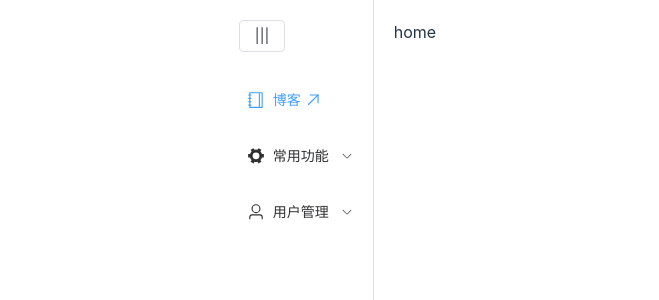
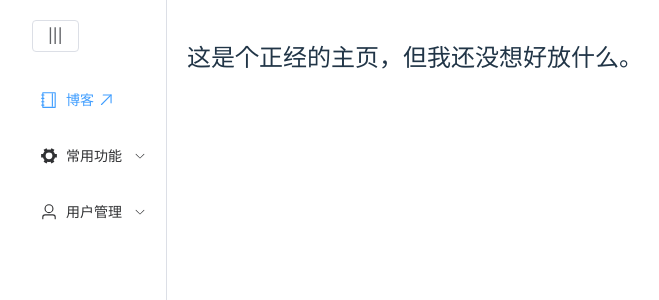
Before and after one commit to li1553770945/personal-page-fe, a Vue app: page /home in a window 1280 px wide. Shown: the top 300 px of the page, without its empty margins (300-959 px from the left). Built offline with nearby package versions, Linux system fonts and the light colour scheme; no server answers.

Commit message:
feat(file):未登录用户将不可见上传以及下载文件

```diff
--- a/src/pages/file.vue
+++ b/src/pages/file.vue
@@ -1,5 +1,5 @@
 <template>
-    <el-card class="box-card">
+    <el-card class="box-card" v-if="isLogined">
         <template #header>
             <div class="card-header">
                 <span>上传文件</span>
@@ -47,7 +47,7 @@
     <el-card class="box-card">
         <template #header>
             <div class="card-header">
-                <span>下载文件</span>
+                <span>下载文件（上传、删除文件登陆后可见）</span>
             </div>
         </template>
         <el-form :model="downloadForm" label-width="120px">
@@ -61,7 +61,7 @@
     </el-card>
     <br>
     <el-divider />
-    <el-card class="box-card">
+    <el-card class="box-card" v-if="isLogined">
         <template #header>
             <div class="card-header">
                 <span>删除文件</span>
@@ -94,6 +94,10 @@ import { ref, reactive } from 'vue'
 import { ElNotification, genFileId } from 'element-plus'
 import type { UploadInstance, UploadProps, UploadRawFile } from 'element-plus'
 import { fileInfoAPI, deleteFileAPI } from "../request/api"
+import { useUser } from "../store/user"
+import { storeToRefs } from 'pinia'
+const userStore = useUser()
+const { isLogined, username, nickname, role } = storeToRefs(userStore)
 const upload = ref<UploadInstance>()
 const fileForm = reactive({
     file_key: "",
--- a/src/pages/home.vue
+++ b/src/pages/home.vue
@@ -2,7 +2,7 @@
 </script>
 
 <template>
-  home
+  <h2>这是个正经的主页，但我还没想好放什么。</h2>
 </template>
 
 <style scoped>
--- a/src/routes/index.ts
+++ b/src/routes/index.ts
@@ -1,7 +1,16 @@
 import { createRouter, createWebHistory } from "vue-router";
 
 
-let routes= [
+let routes = [
+    {
+        // /search/screens -> /search?q=screens
+        path: '/',
+        redirect: () => {
+            // 方法接收目标路由作为参数
+            // return 重定向的字符串路径/路径对象
+            return { path: '/home' }
+        },
+    },
     {
         path: '/home',
         name: 'home',
@@ -33,10 +42,10 @@ let routes= [
         component: () => import('@pages/generateCode.vue')
     },
     //{
-        //配置404页面
-        //path: '/:catchAll(.*)',
-        //name: '404',
-        //component: () => import(''),
+    //配置404页面
+    //path: '/:catchAll(.*)',
+    //name: '404',
+    //component: () => import(''),
     //}
 ]
 // 路由
```
